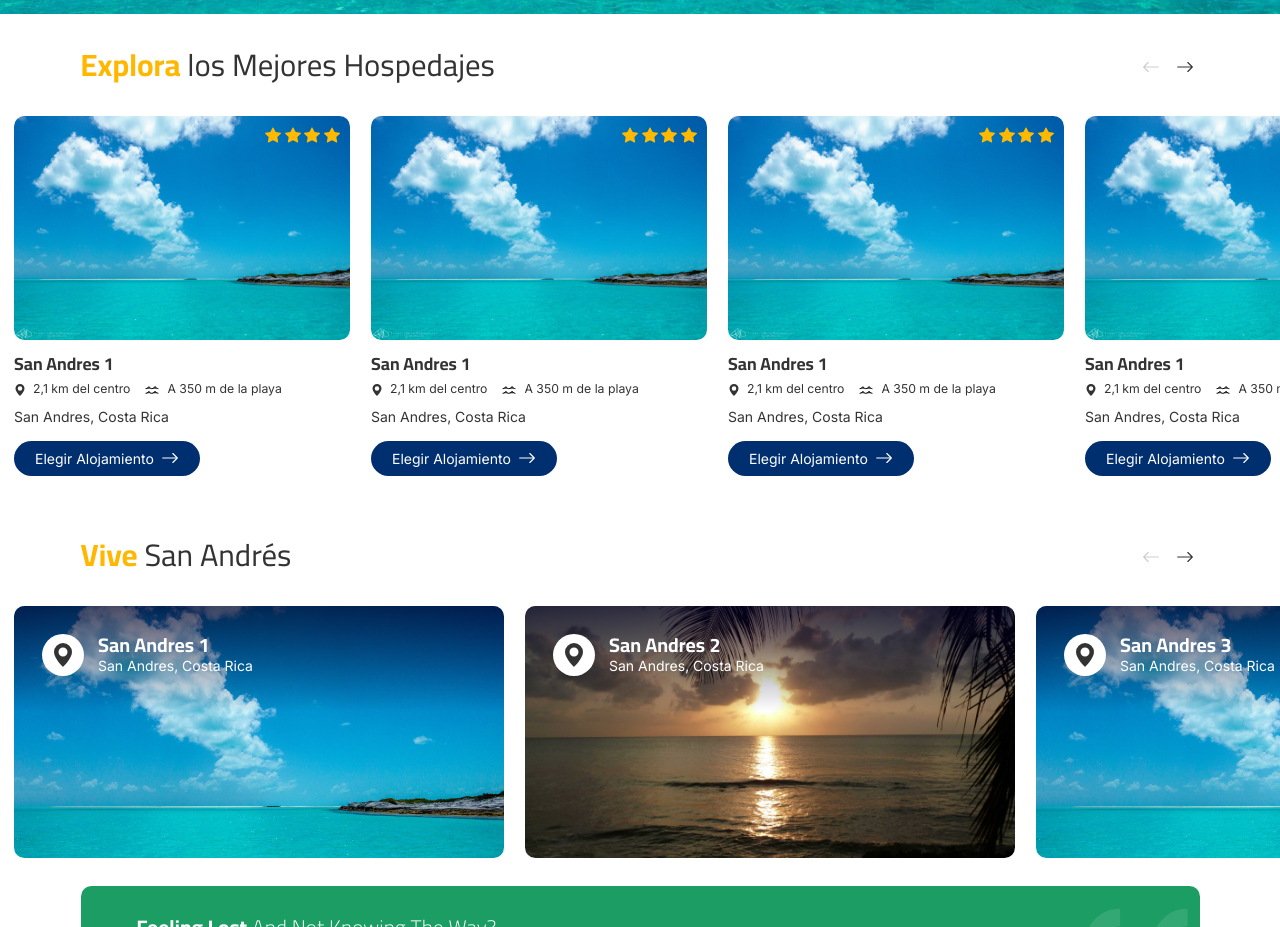
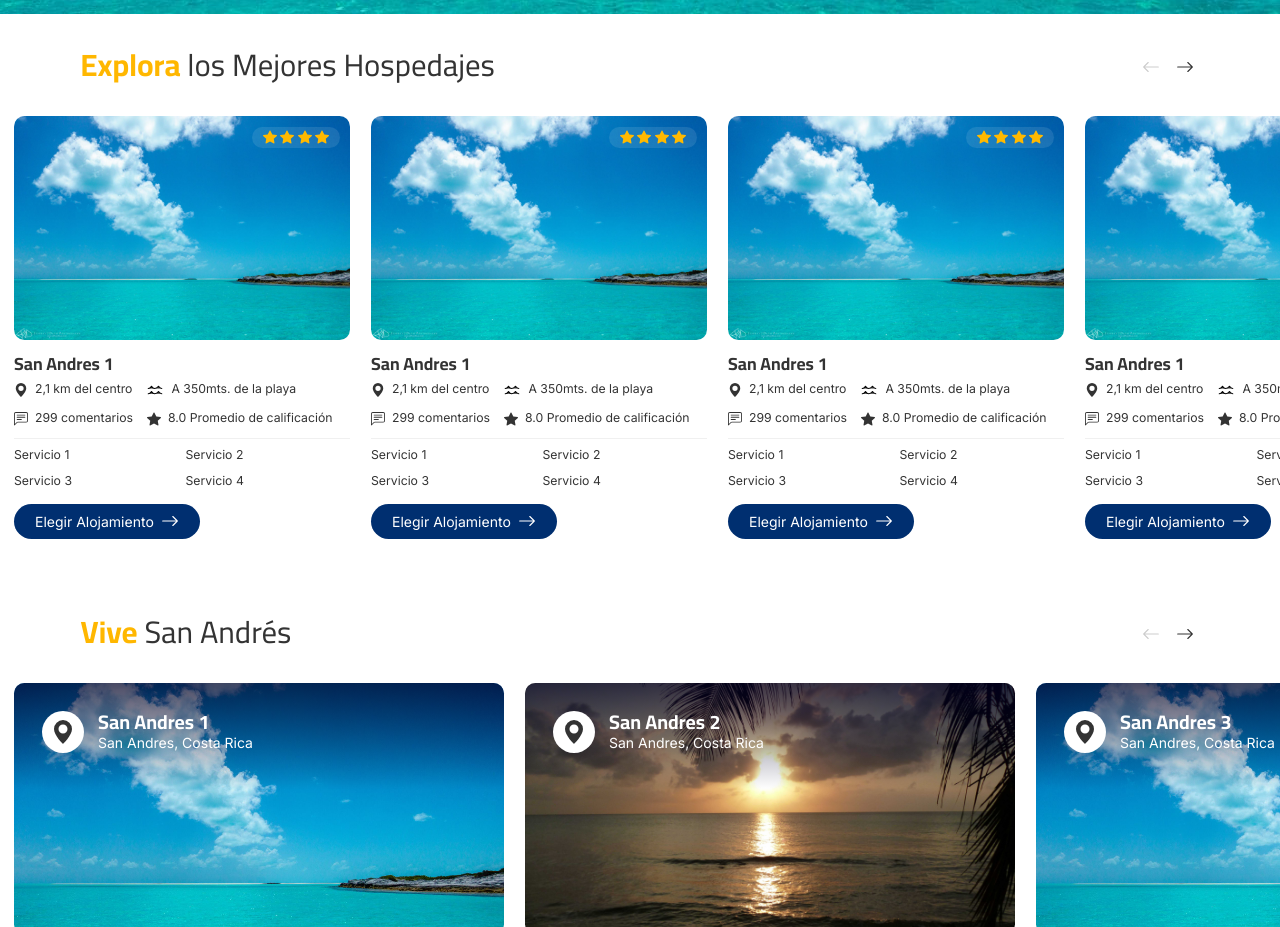
Before and after one commit to johanso/travel, a Next.js app: page / in a window 1280 px wide. Shown: the part 786-1713 px from the top of the page. Built offline with nearby package versions, Linux system fonts and the light colour scheme.

Commit message:
advances cards acommodation

```diff
--- a/src/app/components/card-acommodation/card-acommodation.module.scss
+++ b/src/app/components/card-acommodation/card-acommodation.module.scss
@@ -15,11 +15,12 @@
     font-size: 1.25rem;
     margin-bottom: .25rem;
   }
-  &__location {
+  &__location,
+  &__reputation {
     font-size: 0.875rem;
     display: flex;
     align-items: center;
-    margin-bottom: 0.5rem;
+    margin-bottom: 0.75rem;
     gap: 1rem;
     span {
       display: flex;
@@ -37,5 +38,26 @@
     position: absolute;
     right: 0.75rem;
     top: 0.75rem;
+    background: hsla(0deg, 0%, 100%, .1);
+    padding: 0.25rem 0.75rem;
+    border-radius: 25rem;
+  }
+  &__amenities {
+    border-top: 1px solid var(--border-color);
+  }
+  &__amenities_list {
+    display: grid;
+    list-style: none;
+    grid-template-columns: repeat(2, 1fr);
+    gap: 0.5rem;
+    padding: 0.5rem 0 0;
+  }
+  &__amenities_item {
+    font-size: 0.875rem;
+  }
+  &__footer {
+    display: flex;
+    justify-content: space-between;
+    margin: 1rem 0;
   }
 }
--- a/src/app/components/card-acommodation/index.tsx
+++ b/src/app/components/card-acommodation/index.tsx
@@ -1,31 +1,46 @@
+import { useState } from 'react'
 import Image from 'next/image'
 import styles from './card-acommodation.module.scss'
 import Button from '../button'
-import { IconLocation, IconSea, IconStar } from '../icons'
+import { IconChatLeftText, IconDash, IconLocation, IconPlus, IconSea, IconStar } from '../icons'
 
 const CardAcommodation = () => {
+
+  const [activeAmenities, setActiveAmenities] = useState<boolean>(false)
+
   return (
     <article className={styles.cardAcommodation} data-type='carrusel-acommodation'>
       <header className={styles.cardAcommodation__header}>
         <div className={styles.cardAcommodation__stars}>
-          <IconStar size={16} color="#ffb900" />
-          <IconStar size={16} color="#ffb900" />
-          <IconStar size={16} color="#ffb900" />
-          <IconStar size={16} color="#ffb900" />
+          <IconStar size={14} color="#ffb900" />
+          <IconStar size={14} color="#ffb900" />
+          <IconStar size={14} color="#ffb900" />
+          <IconStar size={14} color="#ffb900" />
         </div>
         <Image src="/hero-1.jpg" alt="hero" width={200} height={250} />
       </header>
       <div className={styles.cardAcommodation__content}>
         <h3 className={styles.cardAcommodation__title}>San Andres 1</h3>
         <p className={styles.cardAcommodation__location}>
-          <span><IconLocation size={12} /> 2,1 km del centro</span>
-          <span><IconSea size={16} /> A 350 m de la playa</span>
+          <span><IconLocation size={14} /> 2,1 km del centro</span>
+          <span><IconSea size={18} /> A 350mts. de la playa</span>
         </p>
-        <p className={styles.cardAcommodation__description}>
-          San Andres, Costa Rica
+        <p className={styles.cardAcommodation__reputation}>
+          <span><IconChatLeftText size={14} /> 299 comentarios</span>
+          <span><IconStar size={14} /> 8.0 Promedio de calificación</span>
         </p>
+        <div className={styles.cardAcommodation__amenities}>
+          <ul className={styles.cardAcommodation__amenities_list}>
+            <li className={styles.cardAcommodation__amenities_item}>Servicio 1</li>
+            <li className={styles.cardAcommodation__amenities_item}>Servicio 2</li>
+            <li className={styles.cardAcommodation__amenities_item}>Servicio 3</li>
+            <li className={styles.cardAcommodation__amenities_item}>Servicio 4</li>
+          </ul>
+        </div>
+      </div>
+      <footer className={styles.cardAcommodation__footer}>
         <Button color="primary" size="medium" icon='/icons/arrow-right.svg' text="Elegir Alojamiento" />
-      </div>
+      </footer>
     </article>
   )
 }
--- a/src/app/components/icons/index.tsx
+++ b/src/app/components/icons/index.tsx
@@ -44,6 +44,7 @@
     </svg>
   )
 }
+
 export const IconArrowRight: React.FC<IconProps> = ({size = 16, color = 'currentColor'}) => {
   return (
     <svg xmlns="http://www.w3.org/2000/svg" width={size} height={size} fill={color} className="bi bi-arrow-right" viewBox="0 0 16 16">
@@ -51,10 +52,36 @@
     </svg>
   )
 }
+
 export const IconArrowLeft: React.FC<IconProps> = ({size = 16, color = 'currentColor'}) => {
   return (
     <svg xmlns="http://www.w3.org/2000/svg" width={size} height={size} fill={color} className="bi bi-arrow-left" viewBox="0 0 16 16">
       <path fillRule="evenodd" d="M15 8a.5.5 0 0 0-.5-.5H2.707l3.147-3.146a.5.5 0 1 0-.708-.708l-4 4a.5.5 0 0 0 0 .708l4 4a.5.5 0 0 0 .708-.708L2.707 8.5H14.5A.5.5 0 0 0 15 8"/>
+    </svg>
+  )
+}
+
+export const IconPlus: React.FC<IconProps> = ({size = 16, color = 'currentColor'}) => {
+  return (
+    <svg xmlns="http://www.w3.org/2000/svg" width={size} height={size} fill={color} className="bi bi-plus-lg" viewBox="0 0 16 16">
+      <path fill-rule="evenodd" d="M8 2a.5.5 0 0 1 .5.5v5h5a.5.5 0 0 1 0 1h-5v5a.5.5 0 0 1-1 0v-5h-5a.5.5 0 0 1 0-1h5v-5A.5.5 0 0 1 8 2"/>
+    </svg>
+  )
+}
+
+export const IconDash: React.FC<IconProps> = ({size = 16, color = 'currentColor'}) => {
+  return (
+    <svg xmlns="http://www.w3.org/2000/svg" width={size} height={size} fill={color} className="bi bi-dash-lg" viewBox="0 0 16 16">
+      <path fill-rule="evenodd" d="M2 8a.5.5 0 0 1 .5-.5h11a.5.5 0 0 1 0 1h-11A.5.5 0 0 1 2 8"/>
+    </svg>
+  )
+}
+
+export const IconChatLeftText: React.FC<IconProps> = ({size = 16, color = 'currentColor'}) => {
+  return (
+    <svg xmlns="http://www.w3.org/2000/svg" width={size} height={size} fill={color} className="bi bi-chat-left-text" viewBox="0 0 16 16">
+      <path d="M14 1a1 1 0 0 1 1 1v8a1 1 0 0 1-1 1H4.414A2 2 0 0 0 3 11.586l-2 2V2a1 1 0 0 1 1-1zM2 0a2 2 0 0 0-2 2v12.793a.5.5 0 0 0 .854.353l2.853-2.853A1 1 0 0 1 4.414 12H14a2 2 0 0 0 2-2V2a2 2 0 0 0-2-2z"/>
+      <path d="M3 3.5a.5.5 0 0 1 .5-.5h9a.5.5 0 0 1 0 1h-9a.5.5 0 0 1-.5-.5M3 6a.5.5 0 0 1 .5-.5h9a.5.5 0 0 1 0 1h-9A.5.5 0 0 1 3 6m0 2.5a.5.5 0 0 1 .5-.5h5a.5.5 0 0 1 0 1h-5a.5.5 0 0 1-.5-.5"/>
     </svg>
   )
 }
--- a/src/styles/globals.css
+++ b/src/styles/globals.css
@@ -24,7 +24,7 @@
   --text-color-inverse: hsla(0, 0%, 100%, 1);
   --text-muted: hsla(0, 0%, 0%, 0.6);
   --text-disabled: hsla(0, 0%, 0%, 0.2);
-  --border-color: hsla(0, 0%, 0%, 0.05);
+  --border-color: hsla(0, 0%, 0%, 0.06);
   --shadow: 0 1px 3px 0 rgba(0, 0, 0, 0.1), 0 1px 2px 0 rgba(0, 0, 0, 0.06);
   --shadow-large: 0 10px 15px -3px rgba(0, 0, 0, 0.1), 0 4px 6px -2px rgba(0, 0, 0, 0.05);
 }
```
